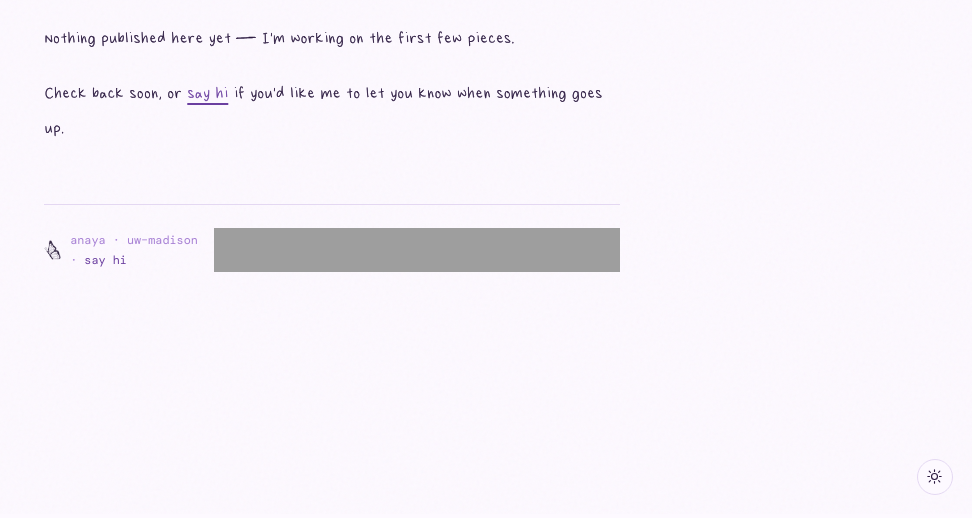
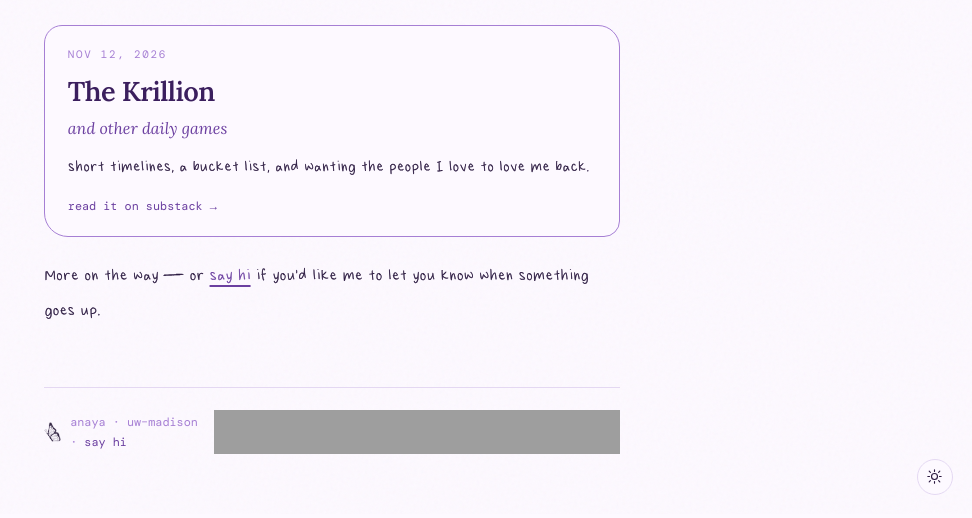
Before and after one commit to total-anayalation/total-anayalation.github.io, a plain HTML site: page blog.html in a window 1280 px wide. Shown: the part 286-804 px from the top of the page, without its empty margins (308-1280 px from the left). Drawn offline with nearby package versions, Linux system fonts and the light colour scheme; grey boxes are pictures that could not be loaded.

Commit message:
Add The Krillion post card to writing page
Co-Authored-By: Claude Sonnet 5.5 <noreply@anthropic.com>
Claude-Session: https://claude.ai/code/session_016SJjPmFneKXr14uoSQUEvR

```diff
--- a/blog.html
+++ b/blog.html
@@ -20,6 +20,38 @@
   <link rel="preconnect" href="https://fonts.googleapis.com">
   <link href="https://fonts.googleapis.com/css2?family=Lora:ital,wght@0,400;0,600;1,400&family=DM+Sans:wght@300;400;500&family=DM+Mono:wght@400;500&display=swap" rel="stylesheet">
   <link rel="stylesheet" href="shared.css">
+  <style>
+    .post {
+      display: block; margin: 1.8rem 0 1.4rem; padding: 1.15rem 1.4rem 1.2rem;
+      border: 1.5px solid var(--lavender); border-radius: 18px 22px 16px 24px;
+      background: var(--bg); color: var(--ink); text-decoration: none;
+      transition: transform .18s ease, box-shadow .18s ease, border-color .18s;
+    }
+    .post:hover, .post:focus-visible {
+      transform: translateY(-3px) rotate(-.5deg);
+      box-shadow: 5px 5px 0 var(--rule); border-color: var(--violet);
+    }
+    .post span { display: block; }
+    .post-date {
+      font-family: 'DM Mono', monospace; font-size: .68rem;
+      letter-spacing: .16em; text-transform: uppercase; color: var(--lavender);
+    }
+    .post-title {
+      font-family: 'Lora', serif; font-weight: 600; font-size: 1.7rem;
+      color: var(--plum); letter-spacing: -.02em; margin: .25rem 0 .05rem;
+    }
+    .post-sub { font-family: 'Lora', serif; font-style: italic; color: var(--violet); }
+    .post-blurb {
+      font-family: 'Handwriting', 'DM Sans', system-ui, sans-serif;
+      font-size: 1.3rem; line-height: 1.5; margin-top: .6rem; color: var(--ink);
+      -webkit-text-stroke: 0.4px currentColor;
+    }
+    .post-cta {
+      font-family: 'DM Mono', monospace; font-size: .74rem; margin-top: .8rem;
+      color: var(--violet);
+    }
+    .post:hover .post-cta { text-decoration: underline; text-underline-offset: 3px; }
+  </style>
   <link rel="icon" href="/favicon.ico" sizes="48x48">
   <link rel="icon" type="image/png" sizes="192x192" href="/favicon-192.png">
   <link rel="icon" type="image/png" sizes="96x96" href="/favicon-96.png">
@@ -53,8 +85,15 @@
     <h1 class="title">Writing</h1>
     <p class="sub">Essays and notes on AI, education, and where they meet — some polished, some thinking out loud.</p>
 
-    <p class="lead-in">Nothing published here yet — I'm working on the first few pieces.</p>
-    <p>Check back soon, or <a href="/contact">say hi</a> if you'd like me to let you know when something goes up.</p>
+    <a class="post" href="https://totalanayalation.substack.com/p/the-krillion" target="_blank" rel="noopener">
+      <span class="post-date">nov 12, 2026</span>
+      <span class="post-title">The Krillion</span>
+      <span class="post-sub">and other daily games</span>
+      <span class="post-blurb">short timelines, a bucket list, and wanting the people I love to love me back.</span>
+      <span class="post-cta">read it on substack →</span>
+    </a>
+
+    <p>More on the way — or <a href="/contact">say hi</a> if you'd like me to let you know when something goes up.</p>
 
     <footer>
       <img class="foot-fly ink-dark" src="butterfly-dark.png" alt="" aria-hidden="true">
```
